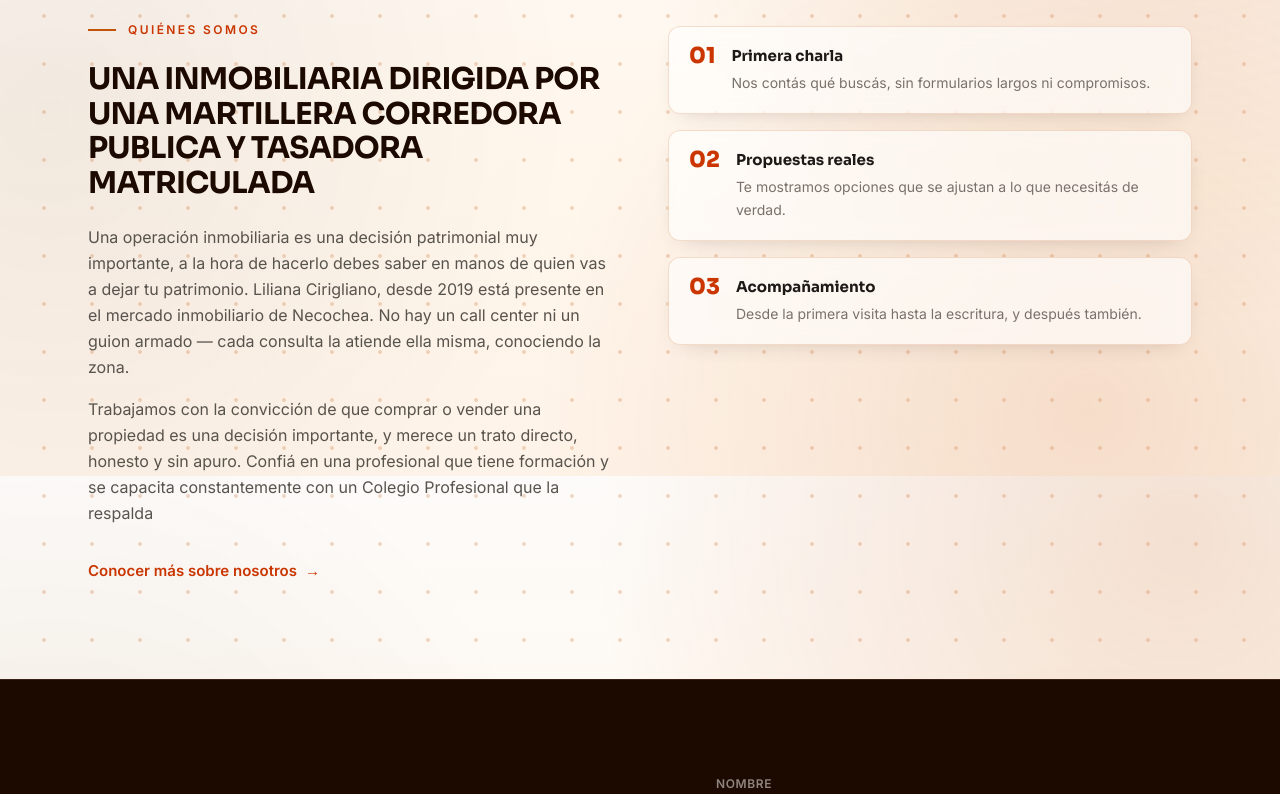
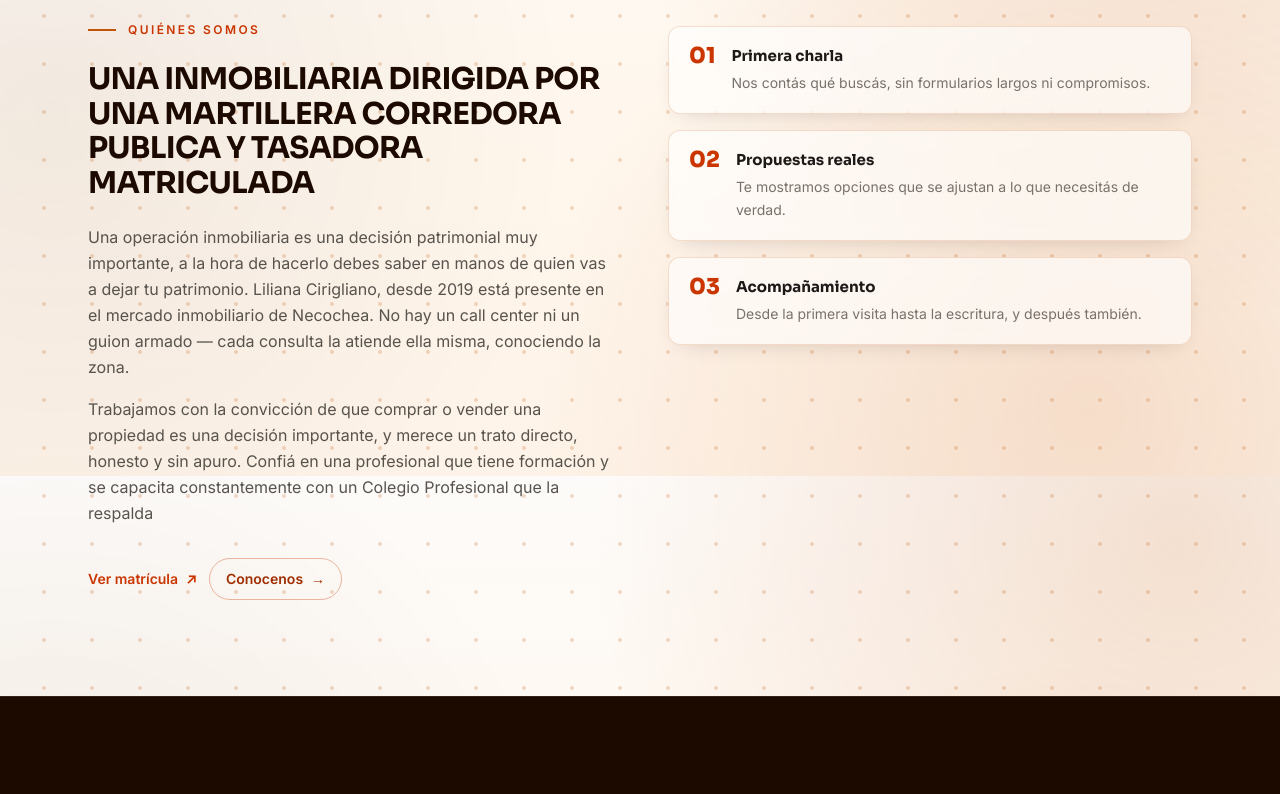
Before and after one commit to EliaNFe/Pagina_Inmobiliaria, a Next.js app in the folder inmobiliaria/: page / in a window 1280 px wide. Shown: the part 1009-1803 px from the top of the page. Built offline with nearby package versions, Linux system fonts and the light colour scheme; no server answers; the database is empty.

Commit message:
feat: " perfil matricula del cliente para ver"

```diff
--- a/inmobiliaria/app/page.tsx
+++ b/inmobiliaria/app/page.tsx
@@ -355,14 +355,24 @@ export default async function Home() {
                   Trabajamos con la convicción de que comprar o vender una propiedad es una decisión importante, y merece un trato directo, honesto y sin apuro.
                   Confiá en una profesional que tiene formación y se capacita constantemente con un Colegio Profesional que la respalda
                 </p>
-                <a
-                  href="/nosotros"
-                  className="inline-flex items-center gap-2 font-semibold text-[15px] text-orange-700 group"
-                  style={{ textDecoration: "none" }}
-                >
-                  Conocer más sobre nosotros
-                  <span className="transition-transform group-hover:translate-x-1">→</span>
-                </a>
+                <div className="flex flex-wrap items-center gap-3">
+                  <a
+                    href="https://martycorrnecochea.com.ar/colegiados/cirigliano-liliana-noemi/"
+                    target="_blank"
+                    rel="noreferrer"
+                    className="inline-flex items-center gap-2 text-sm font-semibold text-orange-700 transition-colors hover:text-[#E06A1B] focus-visible:outline-2 focus-visible:outline-offset-2 focus-visible:outline-[#C2540A]"
+                  >
+                    Ver matrícula
+                    <span aria-hidden="true">↗</span>
+                  </a>
+                  <Link
+                    href="/nosotros"
+                    className="inline-flex items-center gap-2 rounded-full border border-orange-700/35 px-4 py-2.5 text-sm font-semibold text-orange-800 transition-all hover:-translate-y-0.5 hover:border-orange-700 hover:bg-orange-50 focus-visible:outline-2 focus-visible:outline-offset-2 focus-visible:outline-[#C2540A]"
+                  >
+                    Conocenos
+                    <span aria-hidden="true">→</span>
+                  </Link>
+                </div>
                 </Reveal>
               </div>
         <div className="flex flex-col gap-4 md:pt-1">
```
